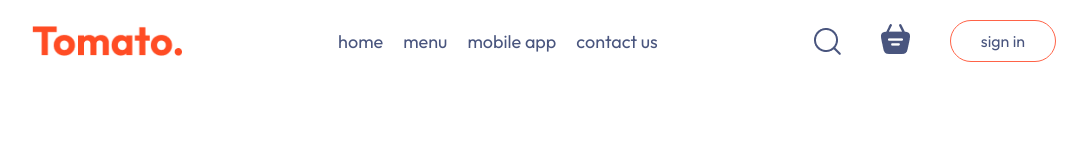
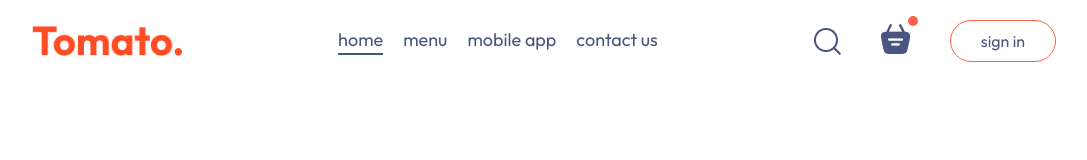
Before and after one commit to russell-crooms/foot-del, a React (Vite) app in the folder frontend/: page / in a window 1280 px wide. Shown: the top 160 px of the page, without its empty margins (96-1183 px from the left). Built offline with nearby package versions, Linux system fonts and the light colour scheme.

Commit message:
Added dot to the basket icon. This will let the user know if there are items added to their cart.

```diff
--- a/frontend/src/components/Navbar/Navbar.css
+++ b/frontend/src/components/Navbar/Navbar.css
@@ -15,6 +15,7 @@
     gap: 20px;
     color: #49557E;
     font-size: 18px;
+    cursor: pointer;
 }
 
 .navbar-right {
@@ -26,7 +27,7 @@
 .navbar button {
     background: transparent;
     font-size: 16px;
-    color: #49557e;
+    color: #49557E;
     border: 1px solid tomato;
     padding: 10px 30px;
     border-radius: 50px;
@@ -37,3 +38,22 @@
 .navbar button:hover {
     background-color: #FFF4F2;
 }
+
+.navbar .active {
+    padding-bottom: 2px;
+    border-bottom: 2px solid #49557E;
+}
+
+.navbar-search-icon {
+    position: relative;
+}
+
+.navbar-search-icon .dot {
+    position: absolute;
+    min-width: 10px;
+    min-height: 10px;
+    background-color: tomato;
+    border-radius: 5px;
+    top: -8px;
+    right: -8px;
+}
--- a/frontend/src/components/Navbar/Navbar.jsx
+++ b/frontend/src/components/Navbar/Navbar.jsx
@@ -1,15 +1,19 @@
 import "./Navbar.css";
 import { assets } from "../../assets/assets";
+import { useState } from "react";
 
 const Navbar = () => {
+
+  const [menu, setMenu] = useState("home");
+
   return (
     <div className="navbar">
       <img src={assets.logo} alt="Tomato." className="logo" />
       <ul className="navbar-menu">
-        <li>home</li>
-        <li>menu</li>
-        <li>mobile app</li>
-        <li>contact us</li>
+        <li onClick={() => setMenu("home")} className={menu === "home" ? "active" : "" }>home</li>
+        <li onClick={() => setMenu("menu")} className={menu === "menu" ? "active" : ""}>menu</li>
+        <li onClick={() => setMenu("mobile-app")} className={menu === "mobile-app" ? "active" : ""}>mobile app</li>
+        <li onClick={() => setMenu("contact-us")} className={menu === "contact-us" ? "active" : ""}>contact us</li>
       </ul>
       <div className="navbar-right">
         <img src={assets.search_icon} alt="Search icon" />
```
